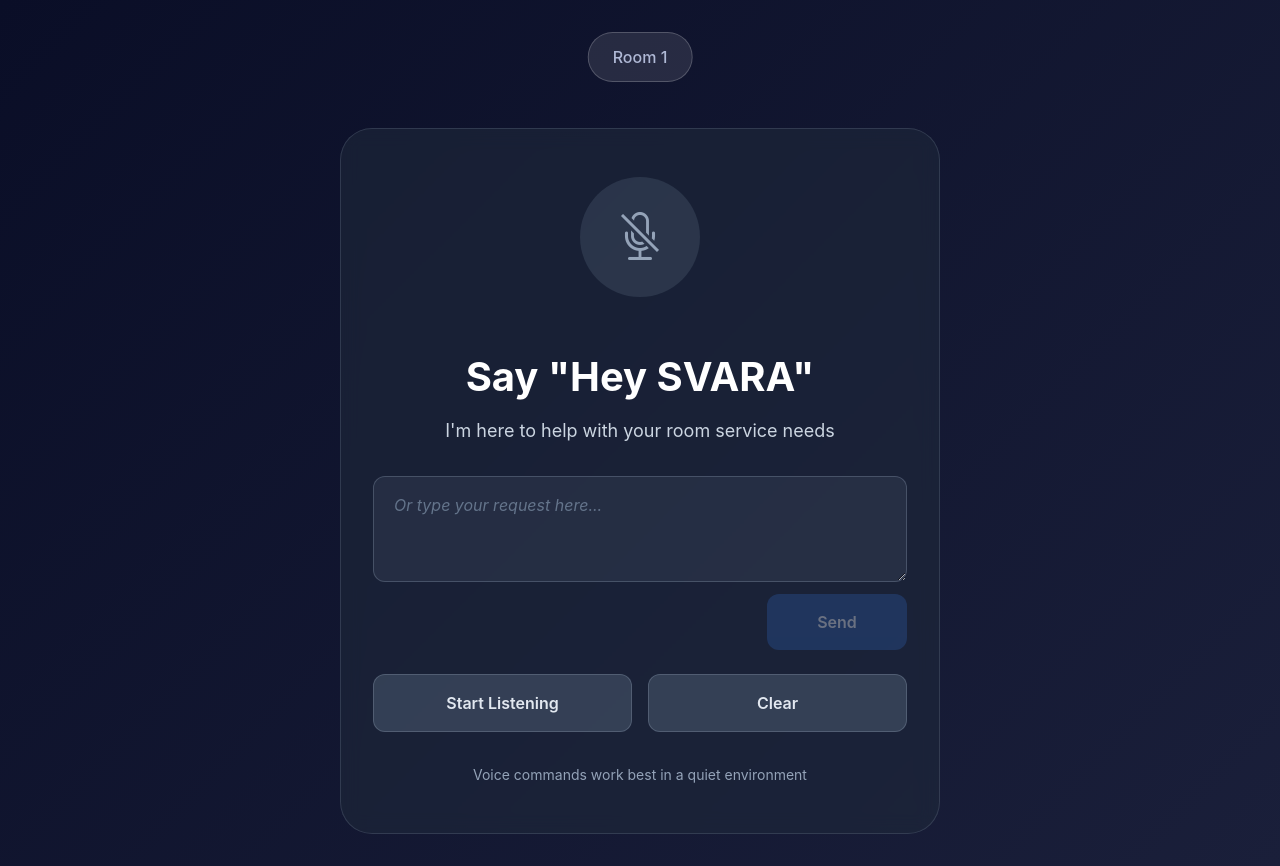
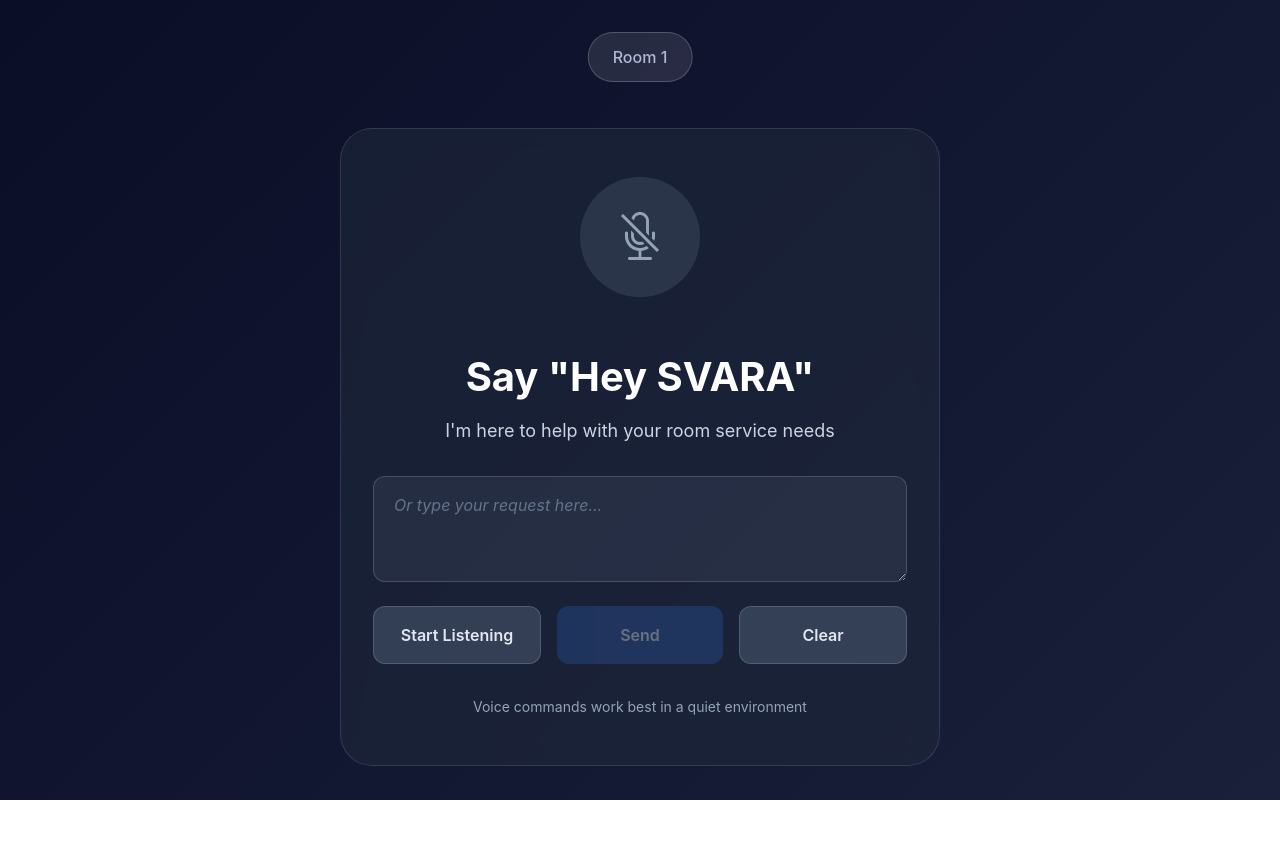
Before and after one commit to Kuber-Mehed/Enginaator, a Vue app in the folder frontend/: page /guest/1 in a window 1280 px wide. After the commit the page ends 800 px from the top, so only its background shows below. Built offline with nearby package versions, Linux system fonts and the light colour scheme; no server answers.

Commit message:
relocate Send button to the button group

```diff
--- a/frontend/src/views/GuestView.vue
+++ b/frontend/src/views/GuestView.vue
@@ -213,13 +213,6 @@ const hasTranscript = computed(() => transcript.value.trim().length > 0)
           class="text-input"
           rows="3"
         />
-        <button
-          @click="submitRequest"
-          :disabled="!hasTranscript || isListening || isSubmitting"
-          class="btn btn-submit"
-        >
-          {{ isSubmitting ? 'Sending...' : 'Send' }}
-        </button>
       </div>
 
       <div v-if="currentRequest" class="request-status-block">
@@ -240,6 +233,13 @@ const hasTranscript = computed(() => transcript.value.trim().length > 0)
           class="btn btn-listen"
         >
           {{ isListening ? 'Listening...' : 'Start Listening' }}
+        </button>
+        <button
+          @click="submitRequest"
+          :disabled="!hasTranscript || isListening || isSubmitting"
+          class="btn btn-submit"
+        >
+          {{ isSubmitting ? 'Sending...' : 'Send' }}
         </button>
         <button
           @click="clearTranscript"
@@ -406,14 +406,6 @@ const hasTranscript = computed(() => transcript.value.trim().length > 0)
   background: rgba(59, 130, 246, 0.5);
   color: #e2e8f0;
   border: 1px solid rgba(59, 130, 246, 0.6);
-  align-self: flex-end;
-  min-width: 120px;
-  padding: 0.75rem 1.5rem;
-  font-size: 1rem;
-  font-weight: 600;
-  border-radius: 0.75rem;
-  cursor: pointer;
-  transition: all 0.2s ease;
 }
 
 .btn-submit:hover:not(:disabled) {
```
